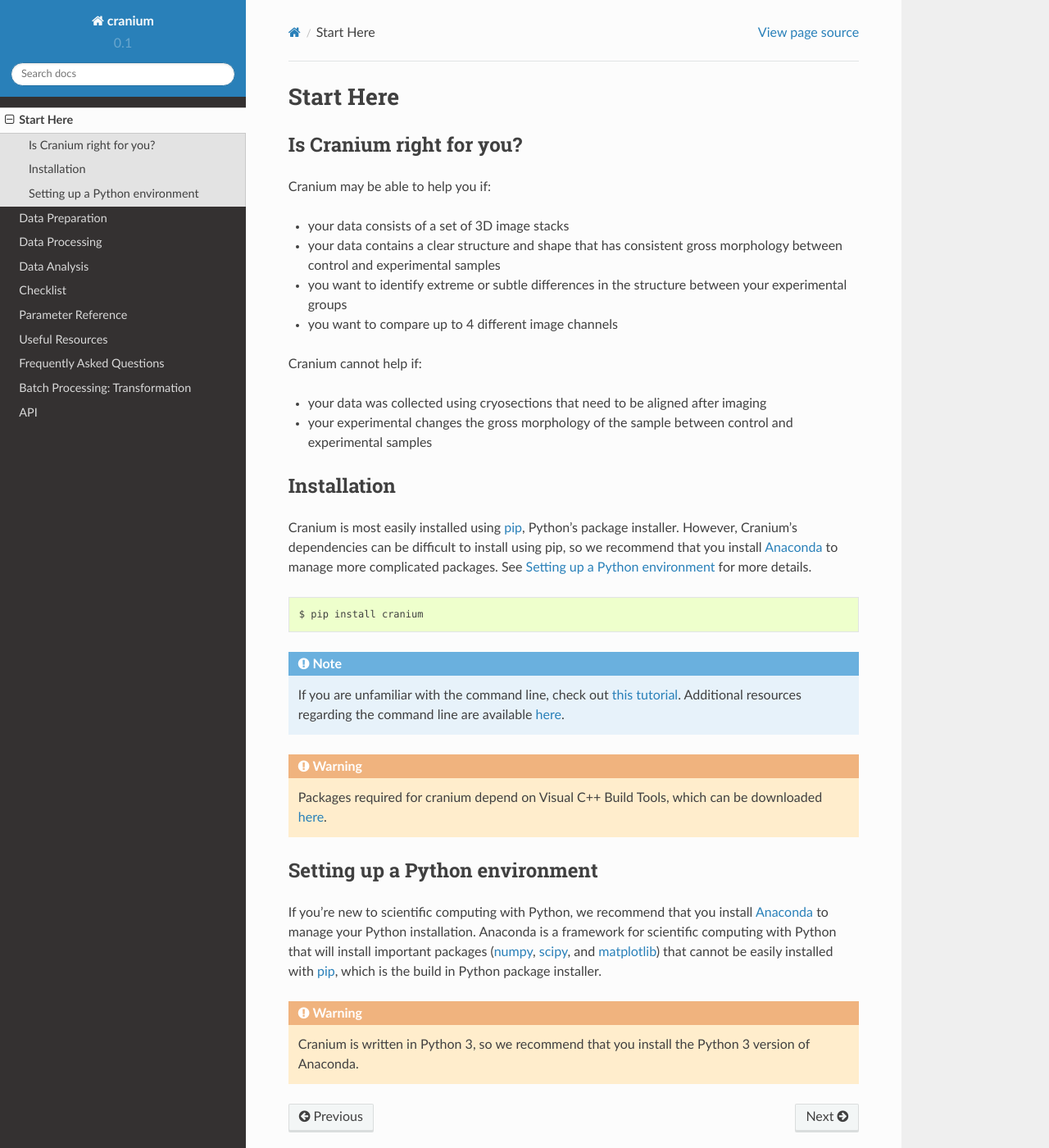
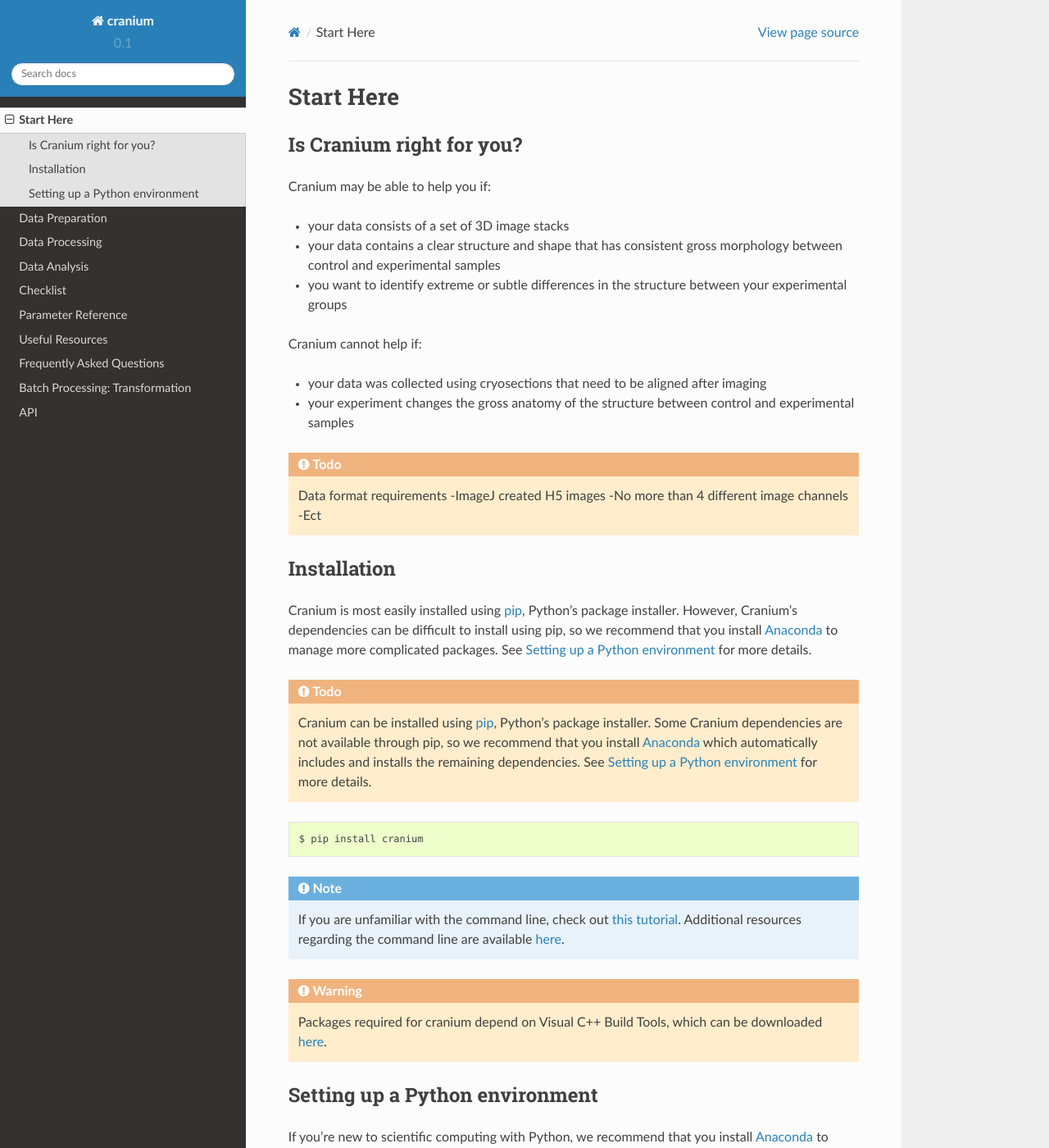
Before and after one commit to msschwartz21/deltascope, a Sphinx documentation site: the page built from docs/source/start-here.rst, in a window 1280 px wide and 1400 px high. Shown: the whole window at 82% size. Built offline with Sphinx 7.4.7 and the Read the Docs theme 2.0.0, drawn with Linux system fonts in a browser that asks for light colours; formulas are drawn with MathJax 3; some of the changed text lies outside the part shown.

Commit message:
Reshuffling of phrasing and requirement lists

```diff
--- a/docs/source/start-here.rst
+++ b/docs/source/start-here.rst
@@ -13,12 +13,16 @@
 - your data consists of a set of 3D image stacks
 - your data contains a clear structure and shape that has consistent gross morphology between control and experimental samples
 - you want to identify extreme or subtle differences in the structure between your experimental groups
-- you want to compare up to 4 different image channels
 
 Cranium cannot help if:
 
 - your data was collected using cryosections that need to be aligned after imaging
-- your experimental changes the gross morphology of the sample between control and experimental samples
+- your experiment changes the gross anatomy of the structure between control and experimental samples
+
+.. Todo:: Data format requirements
+	-ImageJ created H5 images
+	-No more than 4 different image channels
+	-Ect
 
 .. _install:
 
@@ -26,6 +30,8 @@
 +++++++++++++
 
 Cranium is most easily installed using `pip`_, Python's package installer. However, Cranium's dependencies can be difficult to install using pip, so we recommend that you install `Anaconda`_ to manage more complicated packages. See `Setting up a Python environment <python set up>`_ for more details.
+
+.. Todo:: Cranium can be installed using `pip`_, Python's package installer. Some Cranium dependencies are not available through pip, so we recommend that you install `Anaconda`_ which automatically includes and installs the remaining dependencies. See `Setting up a Python environment <python set up>`_ for more details.
 
 .. code::
 
@@ -40,9 +46,9 @@
 Setting up a Python environment
 ++++++++++++++++++++++++++++++++
 
-If you're new to scientific computing with Python, we recommend that you install `Anaconda`_ to manage your Python installation. Anaconda is a framework for scientific computing with Python that will install important packages (`numpy`_, `scipy`_, and `matplotlib`_) that cannot be easily installed with `pip`_, which is the build in Python package installer.
+If you're new to scientific computing with Python, we recommend that you install `Anaconda`_ to manage your Python installation. Anaconda is a framework for scientific computing with Python that will install important packages (`numpy`_, `scipy`_, and `matplotlib`_).
 
-.. warning:: Cranium is written in Python 3, so we recommend that you install the Python 3 version of Anaconda.
+.. warning:: Cranium is written in Python 3, and requires the installation the Python 3 version of Anaconda.
 
 .. _Anaconda: https://www.anaconda.com/what-is-anaconda/
 .. _pip: https://en.wikipedia.org/wiki/Pip_(package_manager)
```
